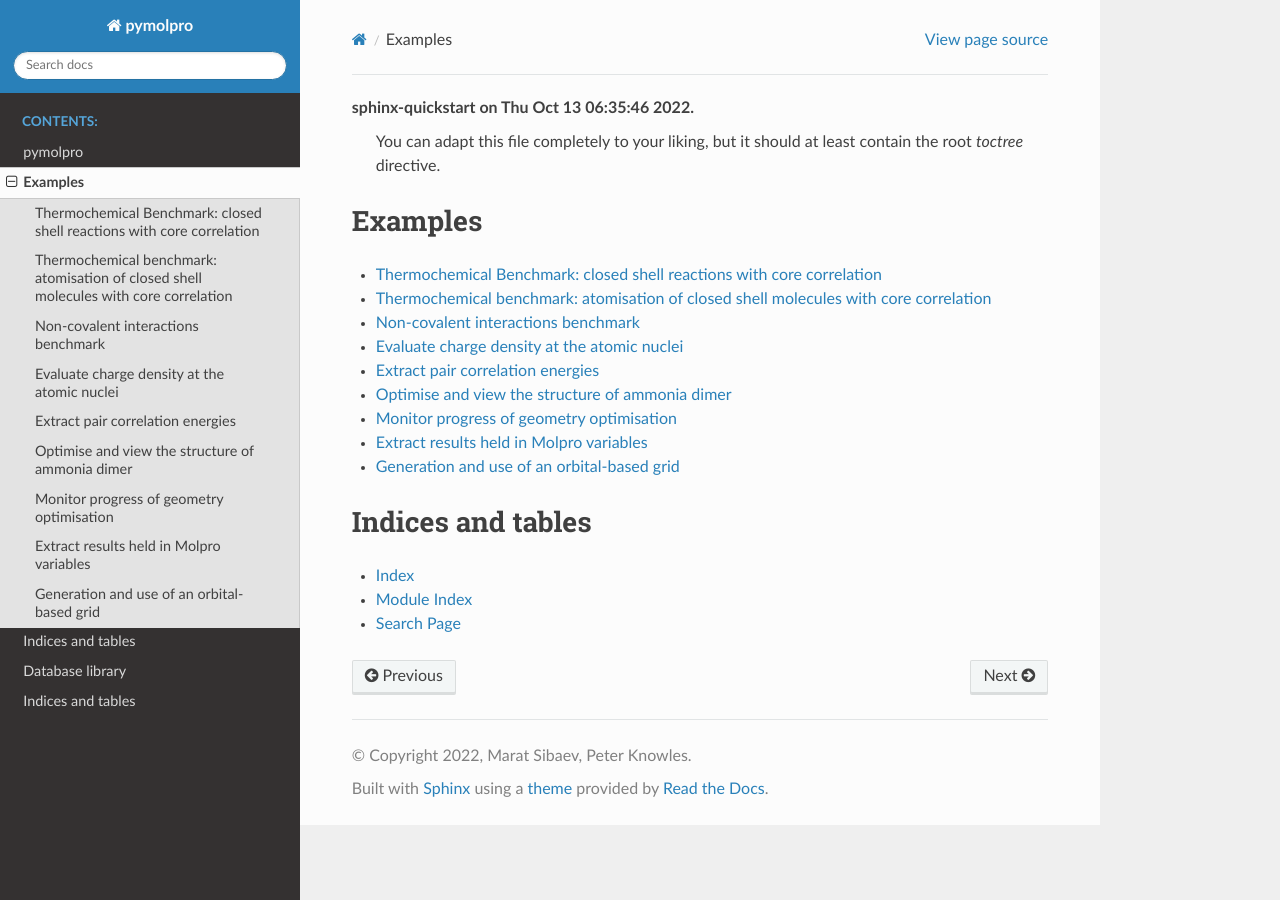
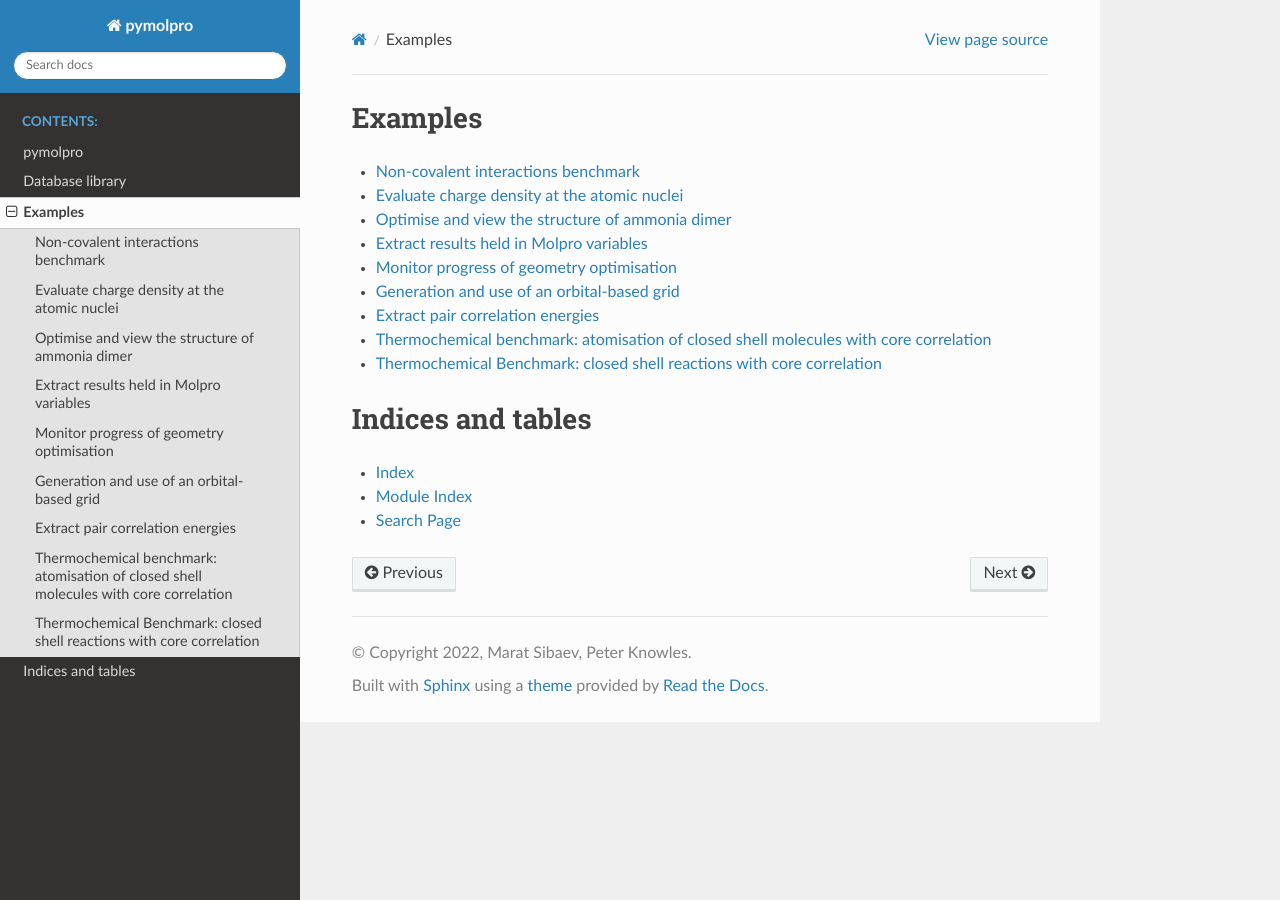
Before and after one commit to molpro/pymolpro, a Sphinx documentation site: the page built from docs/source/examples.rst, in a window 1280 px wide. Built offline with Sphinx 7.4.7 and the Read the Docs theme 2.0.0, drawn with Linux system fonts in a browser that asks for light colours; the version number could not be read and is left out.

Commit message:
Tidy documentation

```diff
--- a/docs/source/conf.py
+++ b/docs/source/conf.py
@@ -44,8 +44,7 @@ html_static_path = ['_static']
 
 import os
 
-for dbfile in os.listdir("../../pymolpro/share/database"):
-    dbname = dbfile.replace('.json', '')
+for dbname in pymolpro.database.library():
     dbname_pretty = dbname.replace('_', ' ')
     db = pymolpro.database.load(dbname)
     if not os.path.exists('database'): os.makedirs('database')
--- a/docs/source/databases.rst
+++ b/docs/source/databases.rst
@@ -6,11 +6,3 @@ Database library
    :maxdepth: 1
 
    database/*
-
-
-Indices and tables
-==================
-
-* :ref:`genindex`
-* :ref:`modindex`
-* :ref:`search`
--- a/docs/source/examples.rst
+++ b/docs/source/examples.rst
@@ -1,24 +1,11 @@
-.. pymolpro documentation master file, created by
-sphinx-quickstart on Thu Oct 13 06:35:46 2022.
-   You can adapt this file completely to your liking, but it should at least
-   contain the root `toctree` directive.
-
 Examples
 ========
 
 .. toctree::
    :maxdepth: 1
+   :glob:
 
-   examples/thermochemical_benchmark_Bak2000_reactions.ipynb
-   examples/thermochemical_benchmark_Bak2000_atomisations.ipynb
-   examples/Non-covalent interactions benchmark.ipynb
-   examples/dihedral_scan.ipynb
-   examples/evaluate_charge_density.ipynb
-   examples/pair_correlation_energies.ipynb
-   examples/geometry_optimisation.ipynb
-   examples/monitor_geometry_optimisation.ipynb
-   examples/molpro_variables.ipynb
-   examples/orbital.ipynb
+   examples/*
 
 
 Indices and tables
--- a/docs/source/index.rst
+++ b/docs/source/index.rst
@@ -92,8 +92,8 @@ For a complete set-up of pymolpro within Jupyter notebooks on Windows,
    :caption: Contents:
 
    modules
+   databases
    examples
-   databases
 
 Indices and tables
 ==================
```
Also changed, not shown: 1 other file.
